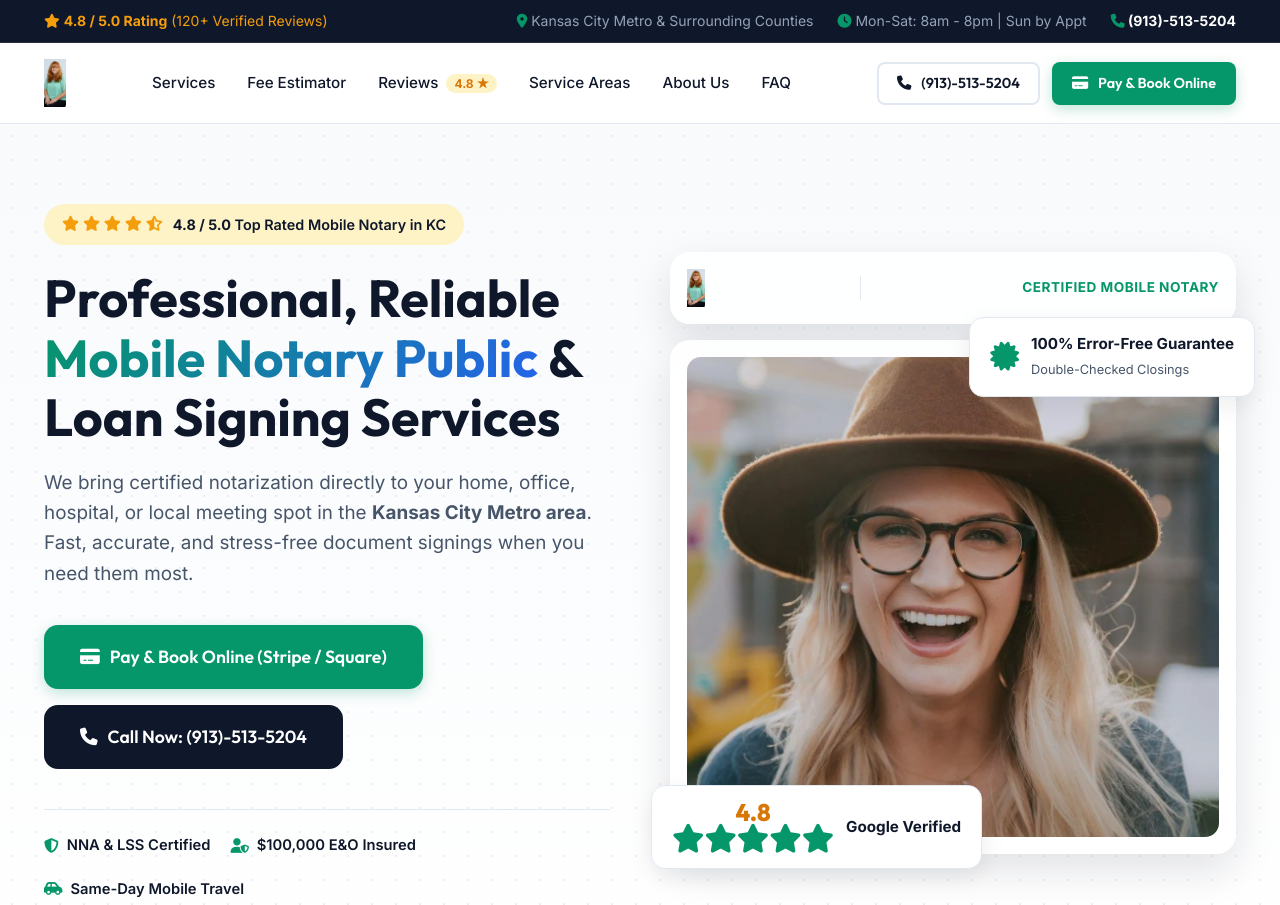
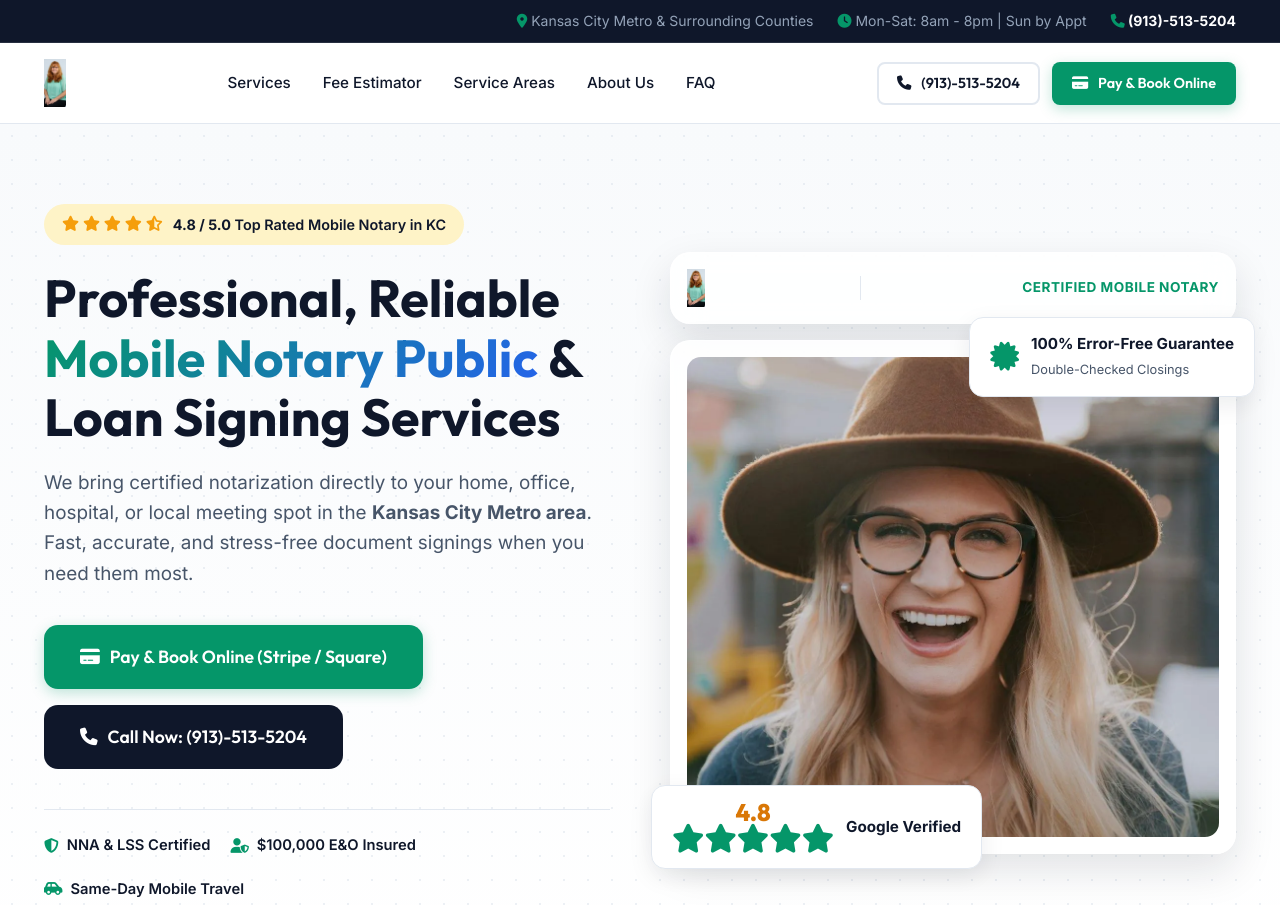
Before and after one commit to kn1fehandzOnly1/legacy-notary-redesign, a plain HTML site: page legacy-notary-redesign/index.html in a window 1280 px wide. Shown: the top 905 px of the page. Drawn offline with Linux system fonts and the light colour scheme.

Commit message:
Remove star rating from announcement and nav links

```diff
--- a/legacy-notary-redesign/index.html
+++ b/legacy-notary-redesign/index.html
@@ -22,7 +22,7 @@
   <div class="announcement-bar" id="top-bar">
     <div class="container announcement-content">
       <div class="announcement-badge">
-        <span class="star-rating"><i class="fa-solid fa-star"></i> <strong>4.8 / 5.0 Rating</strong> (120+ Verified Reviews)</span>
+
       </div>
       <div class="announcement-info">
         <span><i class="fa-solid fa-location-dot"></i> Kansas City Metro & Surrounding Counties</span>
@@ -42,7 +42,7 @@
       <nav class="nav-menu" id="nav-menu">
         <a href="#services" class="nav-link">Services</a>
         <a href="#calculator" class="nav-link">Fee Estimator</a>
-        <a href="#reviews" class="nav-link">Reviews <span class="badge-rating">4.8 ★</span></a>
+
         <a href="#areas" class="nav-link">Service Areas</a>
         <a href="#about" class="nav-link">About Us</a>
         <a href="#faq" class="nav-link">FAQ</a>
@@ -72,7 +72,7 @@
       <div class="mobile-nav-links">
         <a href="#services" class="mobile-link">Services</a>
         <a href="#calculator" class="mobile-link">Fee Estimator</a>
-        <a href="#reviews" class="mobile-link">Reviews (4.8 ★)</a>
+
         <a href="#areas" class="mobile-link">Service Areas</a>
         <a href="#about" class="mobile-link">About Us</a>
         <a href="#faq" class="mobile-link">FAQ</a>
```
